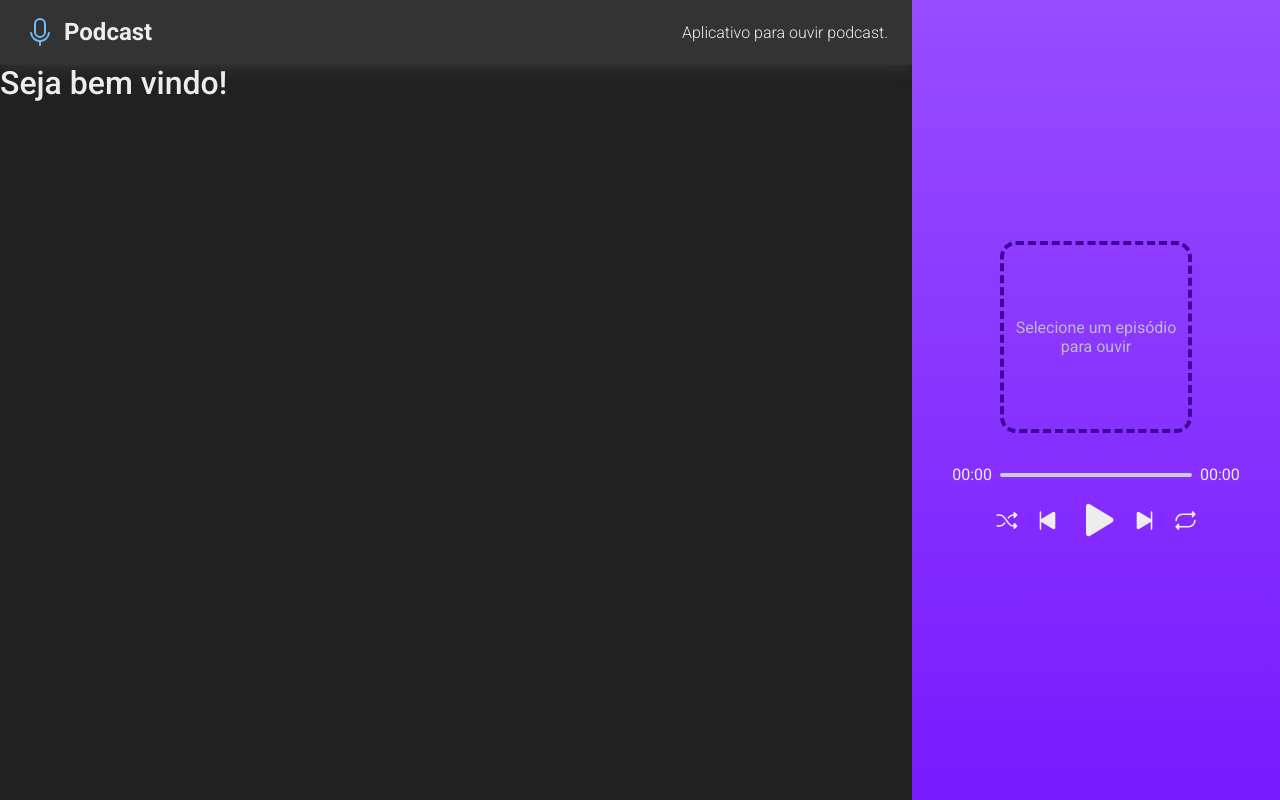
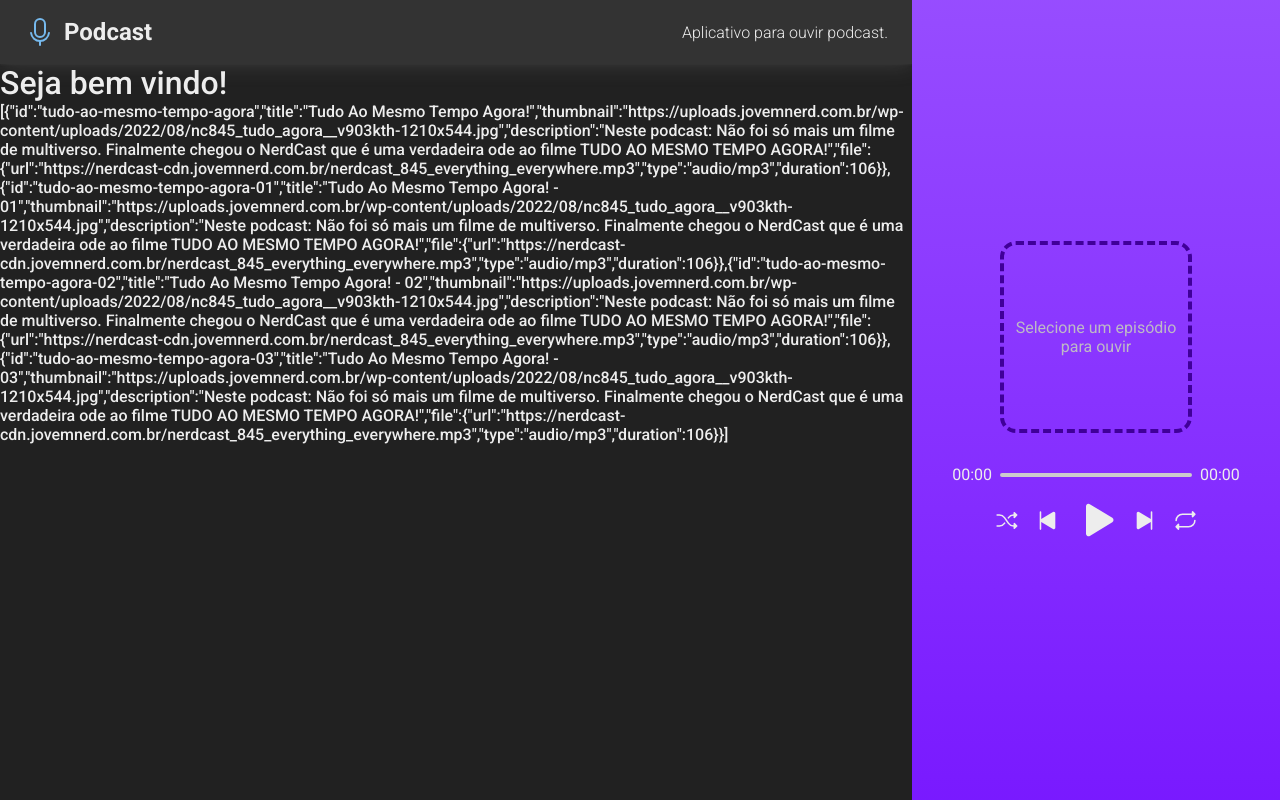
Before and after one commit to WillianIgorDeveloper/podcast, a Next.js app: page / in a window 1280 px wide. Built offline with nearby package versions, Linux system fonts and the light colour scheme; data requests are answered from the project's data file.

Commit message:
add json-server and server.json file

```diff
--- a/package.json
+++ b/package.json
@@ -6,7 +6,8 @@
     "dev": "next dev",
     "build": "next build",
     "start": "next start",
-    "lint": "next lint"
+    "lint": "next lint",
+    "server": "json-server --watch server.json -d 750 -p 3333"
   },
   "dependencies": {
     "next": "12.2.5",
@@ -21,6 +22,7 @@
     "@types/react-dom": "18.0.6",
     "eslint": "8.23.0",
     "eslint-config-next": "12.2.5",
+    "json-server": "^0.17.0",
     "typescript": "4.8.2"
   }
 }
--- /dev/null
+++ b/server.json
@@ -0,0 +1,48 @@
+{
+    "episodes": [
+        {
+            "id": "tudo-ao-mesmo-tempo-agora",
+            "title": "Tudo Ao Mesmo Tempo Agora!",
+            "thumbnail": "https://uploads.jovemnerd.com.br/wp-content/uploads/2022/08/nc845_tudo_agora__v903kth-1210x544.jpg",
+            "description": "Neste podcast: Não foi só mais um filme de multiverso. Finalmente chegou o NerdCast que é uma verdadeira ode ao filme TUDO AO MESMO TEMPO AGORA!",
+            "file": {
+                "url": "https://nerdcast-cdn.jovemnerd.com.br/nerdcast_845_everything_everywhere.mp3",
+                "type": "audio/mp3",
+                "duration": 106
+            }
+        },
+        {
+            "id": "tudo-ao-mesmo-tempo-agora-01",
+            "title": "Tudo Ao Mesmo Tempo Agora! - 01",
+            "thumbnail": "https://uploads.jovemnerd.com.br/wp-content/uploads/2022/08/nc845_tudo_agora__v903kth-1210x544.jpg",
+            "description": "Neste podcast: Não foi só mais um filme de multiverso. Finalmente chegou o NerdCast que é uma verdadeira ode ao filme TUDO AO MESMO TEMPO AGORA!",
+            "file": {
+                "url": "https://nerdcast-cdn.jovemnerd.com.br/nerdcast_845_everything_everywhere.mp3",
+                "type": "audio/mp3",
+                "duration": 106
+            }
+        },
+        {
+            "id": "tudo-ao-mesmo-tempo-agora-02",
+            "title": "Tudo Ao Mesmo Tempo Agora! - 02",
+            "thumbnail": "https://uploads.jovemnerd.com.br/wp-content/uploads/2022/08/nc845_tudo_agora__v903kth-1210x544.jpg",
+            "description": "Neste podcast: Não foi só mais um filme de multiverso. Finalmente chegou o NerdCast que é uma verdadeira ode ao filme TUDO AO MESMO TEMPO AGORA!",
+            "file": {
+                "url": "https://nerdcast-cdn.jovemnerd.com.br/nerdcast_845_everything_everywhere.mp3",
+                "type": "audio/mp3",
+                "duration": 106
+            }
+        },
+        {
+            "id": "tudo-ao-mesmo-tempo-agora-03",
+            "title": "Tudo Ao Mesmo Tempo Agora! - 03",
+            "thumbnail": "https://uploads.jovemnerd.com.br/wp-content/uploads/2022/08/nc845_tudo_agora__v903kth-1210x544.jpg",
+            "description": "Neste podcast: Não foi só mais um filme de multiverso. Finalmente chegou o NerdCast que é uma verdadeira ode ao filme TUDO AO MESMO TEMPO AGORA!",
+            "file": {
+                "url": "https://nerdcast-cdn.jovemnerd.com.br/nerdcast_845_everything_everywhere.mp3",
+                "type": "audio/mp3",
+                "duration": 106
+            }
+        }
+    ]
+}
--- a/src/pages/index.tsx
+++ b/src/pages/index.tsx
@@ -1,7 +1,19 @@
-export default function Index () {
+export default function Index (props) {
     return (
         <>
             <h1>Seja bem vindo!</h1>
+            <p>{JSON.stringify(props.epsodes)}</p>
         </>
     )
 }
+
+export async function getServerSideProps() {
+    const response = await fetch('http://localhost:3333/episodes')
+    const data = await response.json()
+
+    return {
+        props: {
+            epsodes: data,
+        }
+    }
+}
```
Also changed, not shown: 1 other file (tests, documents, lock files or other folders).
